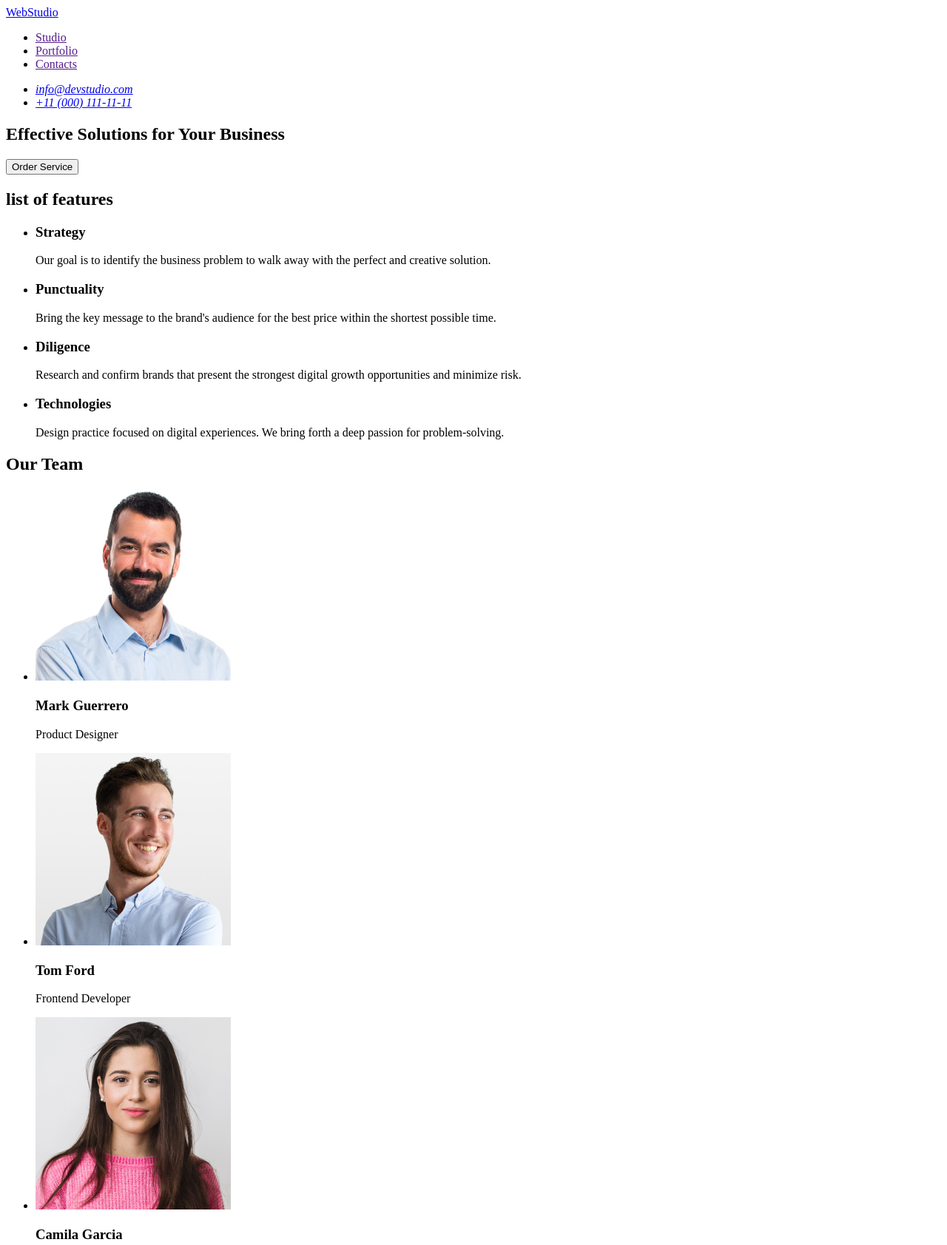
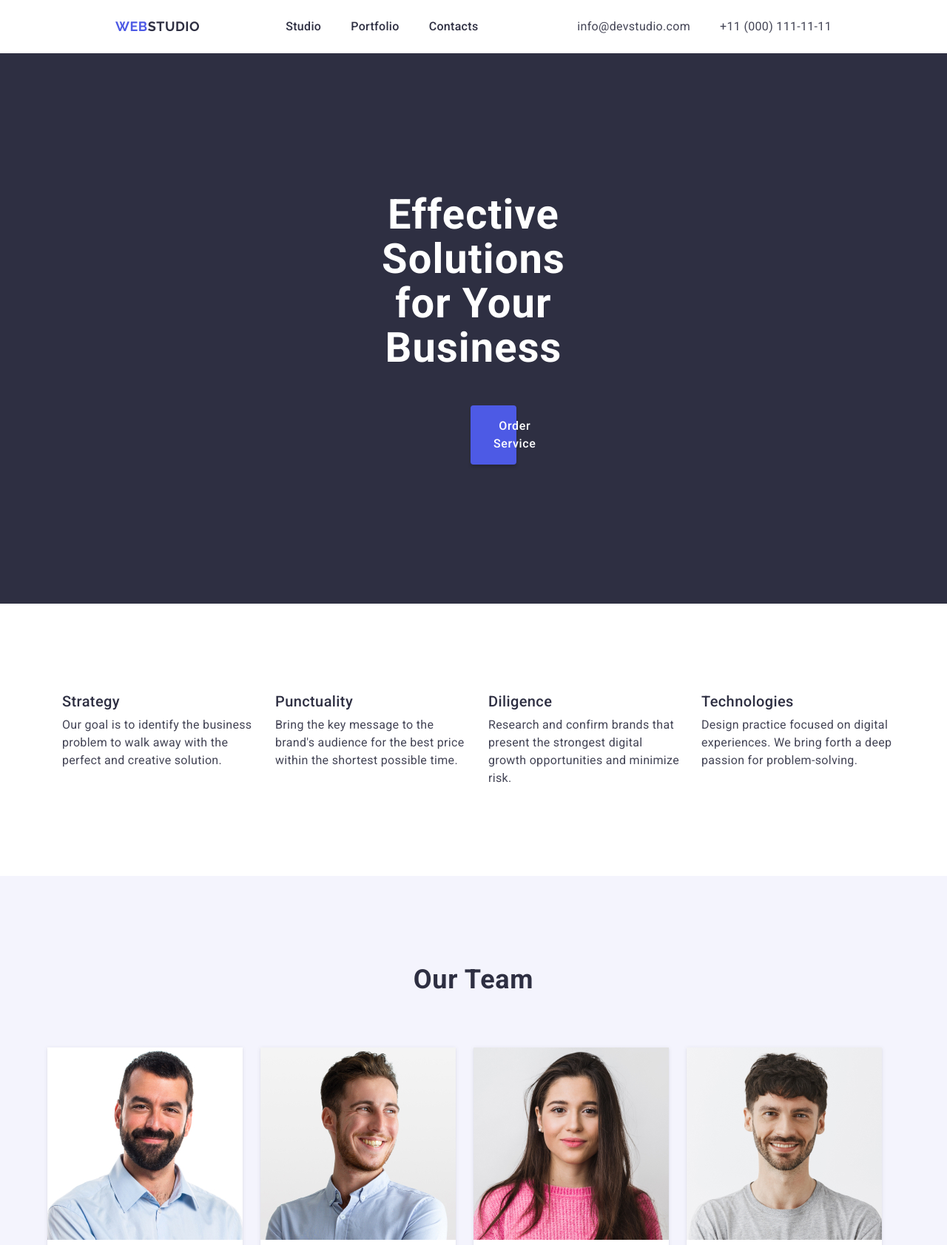
Before and after one commit to kostak94/goit-markup-hw-02, a website: page index.html in a window 1280 px wide. Shown: the top 1683 px of the page at 74% size. Drawn offline with nearby package versions, Linux system fonts and the light colour scheme.

Commit message:
added styles.css

```diff
--- a/css/styles.css
+++ b/css/styles.css
@@ -0,0 +1,329 @@
+body {
+  font-family: "Roboto", "Raleway", sans-serif;
+  color: #2e2f42;
+  max-width: 1440px;
+  margin: 0 auto;
+}
+
+ol,
+ul {
+  list-style-type: none;
+}
+
+/* header */
+.header-section {
+  display: flex;
+  flex-direction: row;
+  justify-content: space-between;
+  padding-top: 24px;
+  padding-bottom: 24px;
+  padding-right: 156px;
+  padding-left: 156px;
+  margin: 0;
+}
+
+.header-nav-list,
+.header-contacts-list,
+.header-nav {
+  display: flex;
+  flex-direction: row;
+  margin: 0;
+  align-items: center;
+  vertical-align: middle;
+}
+
+.header-nav-link:hover,
+.header-contacts-link:hover {
+  color: #404bbf;
+}
+.header-nav-link:active {
+  color: #404bbf;
+  text-decoration: underline;
+}
+
+.header-logo-link {
+  color: #2e2f42;
+  text-decoration: none;
+  font-family: "Raleway", sans-serif;
+  font-weight: 700;
+  text-transform: uppercase;
+  font-size: 18px;
+  line-height: 22px;
+  letter-spacing: 0.54px;
+  margin-right: 76px;
+  padding: 0;
+}
+
+.logo-text {
+  color: #4d5ae5;
+}
+
+.header-nav-link {
+  color: #2e2f42;
+  font-size: 16px;
+  font-weight: 500;
+  line-height: 24px;
+  letter-spacing: 0.32px;
+  margin-right: 40px;
+  text-decoration: none;
+}
+
+.header-contacts-link {
+  color: #434455;
+  font-size: 16px;
+  font-weight: 400;
+  font-style: normal;
+  line-height: 24px;
+  letter-spacing: 0.32px;
+  margin-left: 40px;
+  text-decoration: none;
+}
+
+/* section-solution */
+
+.section-solution {
+  background-color: #2e2f42;
+  display: flex;
+  flex-direction: column;
+  padding: 0;
+  margin: 0;
+}
+
+.solution-title {
+  color: #fff;
+  text-align: center;
+  font-size: 56px;
+  font-weight: 700;
+  line-height: 60px;
+  letter-spacing: 1.12px;
+  padding: 0;
+  margin-top: 188px;
+  margin-bottom: 48px;
+  padding-left: 472px;
+  padding-right: 472px;
+}
+
+.solution-button {
+  color: #fff;
+  font-size: 16px;
+  font-weight: 500;
+  line-height: 24px;
+  letter-spacing: 0.64px;
+  border-radius: 4px;
+  border: #4d5ae5;
+  background: #4d5ae5;
+  box-shadow: 0px 4px 4px 0px rgba(0, 0, 0, 0.15);
+  margin-bottom: 188px;
+  margin-left: 636px;
+  margin-right: 635px;
+  text-align: center;
+  display: inline-flex;
+  padding: 16px 31px;
+  align-items: flex-start;
+  gap: 10px;
+}
+
+.solution-button:hover {
+  background: #404bbf;
+}
+
+/* Features */
+
+.features-container {
+  display: flex;
+  flex-direction: row;
+  justify-content: center;
+  margin: 120px 0;
+}
+
+.features-item {
+  display: flex;
+  width: 264px;
+  flex-direction: column;
+  align-items: flex-start;
+  gap: 8px;
+  margin-right: 24px;
+}
+
+.features-title {
+  color: #2e2f42;
+  font-size: 20px;
+  font-weight: 500;
+  line-height: 24px;
+  letter-spacing: 0.4px;
+  margin: 0;
+  padding: 0;
+}
+
+.features-main-title {
+  display: none;
+}
+
+.features-text {
+  color: #434455;
+  font-size: 16px;
+  font-weight: 400;
+  line-height: 24px;
+  letter-spacing: 0.32px;
+  margin: 0;
+}
+
+/* team section */
+
+.section-team {
+  background: #f4f4fd;
+  margin: 0;
+  padding-top: 120px;
+  padding-bottom: 120px;
+}
+
+.section-team-title {
+  color: #2e2f42;
+  text-align: center;
+  font-size: 36px;
+  font-weight: 700;
+  line-height: 40px;
+  letter-spacing: 0.72px;
+  text-transform: capitalize;
+  margin-bottom: 72px;
+  margin-top: 0;
+}
+
+.team-list {
+  display: flex;
+  flex-direction: row;
+  justify-content: center;
+  padding: 0;
+  margin: 0;
+}
+
+.teammate-card {
+  background: #fff;
+  margin-right: 24px;
+  padding-bottom: 0;
+  align-items: center;
+  gap: 32px;
+  box-shadow: 0px 2px 1px 0px rgba(46, 47, 66, 0.08),
+    0px 1px 1px 0px rgba(46, 47, 66, 0.16),
+    0px 1px 6px 0px rgba(46, 47, 66, 0.08);
+  border-radius: 0px 0px 4px 4px;
+}
+
+.teammate-name {
+  color: #2e2f42;
+  text-align: center;
+  font-size: 20px;
+  font-weight: 500;
+  line-height: 24px;
+  letter-spacing: 0.4px;
+  margin: 32px 0 0;
+}
+
+.teammate-proffession {
+  color: #434455;
+  text-align: center;
+  font-size: 16px;
+  font-weight: 400;
+  line-height: 24px;
+  letter-spacing: 0.32px;
+  margin: 14px 0 32px;
+}
+
+/* portfolio section */
+
+.section-portfolio {
+  margin: 0;
+  padding-top: 120px;
+  padding-bottom: 72px;
+}
+
+.portfolio-title {
+  color: #2e2f42;
+  text-align: center;
+  font-size: 36px;
+  font-weight: 700;
+  line-height: 40px;
+  letter-spacing: 0.72px;
+  text-transform: capitalize;
+  margin-bottom: 72px;
+  margin-top: 0;
+}
+
+.portfolio-list {
+  display: flex;
+  flex-direction: row;
+  padding: 0;
+  justify-content: center;
+  flex-wrap: wrap;
+  margin: 0;
+}
+
+.portfolio-list-item {
+  border: 1px solid #e7e9fc;
+  background: #fff;
+  margin-right: 24px;
+  display: flex;
+  padding-bottom: 0px;
+  flex-direction: column;
+  align-items: flex-start;
+  flex-shrink: 0;
+  margin-bottom: 48px;
+}
+
+.portfolio-item-title {
+  color: #2e2f42;
+  font-size: 20px;
+  font-weight: 500;
+  line-height: 24px;
+  letter-spacing: 0.4px;
+  margin: 32px 0 0 0;
+  padding-left: 16px;
+}
+
+.portfolio-item-text {
+  color: #434455;
+  font-size: 16px;
+  font-weight: 400;
+  line-height: 24px;
+  letter-spacing: 0.32px;
+  margin: 10px 0 32px 0;
+  padding-left: 16px;
+}
+
+/* footer */
+
+.section-footer {
+  background: #2e2f42;
+  margin: 0;
+  padding: 100px 0;
+}
+
+.footer-logo-link {
+  color: #f4f4fd;
+  font-family: "Raleway", sans-serif;
+  font-size: 18px;
+  font-weight: 700;
+  line-height: 21px;
+  letter-spacing: 0.54px;
+  text-transform: uppercase;
+  text-decoration: none;
+}
+
+.footer-text {
+  color: #f4f4fd;
+  font-size: 16px;
+  font-weight: 400;
+  line-height: 24px;
+  letter-spacing: 0.32px;
+  margin-top: 12px;
+  margin-bottom: 0;
+}
+
+.footer-container {
+  display: flex;
+  width: 264px;
+  flex-direction: column;
+  align-items: flex-start;
+  gap: 8px;
+  margin-left: 156px;
+}
--- a/index.html
+++ b/index.html
@@ -3,62 +3,82 @@
   <head>
     <meta charset="UTF-8" />
     <meta name="viewport" content="width=device-width, initial-scale=1.0" />
+    <link
+      rel="stylesheet"
+      href="node_modules/modern-normalize/modern-normalize.css"
+    />
+    <link rel="preconnect" href="https://fonts.googleapis.com" />
+    <link rel="preconnect" href="https://fonts.gstatic.com" crossorigin />
+    <link
+      href="https://fonts.googleapis.com/css2?family=Raleway:wght@700&family=Roboto:wght@400;500;700&display=swap"
+      rel="stylesheet"
+    />
     <link rel="stylesheet" href="/css/styles.css" />
     <title>WebStudio</title>
   </head>
   <body>
-    <header>
-      <nav>
-        <a href="./index.html">WebStudio</a>
-        <ul>
-          <li><a href="">Studio</a></li>
-          <li><a href="">Portfolio</a></li>
-          <li><a href="">Contacts</a></li>
+    <header class="header-section">
+      <nav class="header-nav">
+        <a href="./index.html" class="header-logo-link"
+          ><span class="logo-text">Web</span>Studio</a
+        >
+        <ul class="header-nav-list">
+          <li><a href="" class="header-nav-link">Studio</a></li>
+          <li><a href="" class="header-nav-link">Portfolio</a></li>
+          <li><a href="" class="header-nav-link">Contacts</a></li>
         </ul>
       </nav>
 
       <address>
-        <ul>
-          <li><a href="mailto:info@devstudio.com">info@devstudio.com</a></li>
-          <li><a href="tel:+110001111111">+11 (000) 111-11-11</a></li>
+        <ul class="header-contacts-list">
+          <li>
+            <a href="mailto:info@devstudio.com" class="header-contacts-link"
+              >info@devstudio.com</a
+            >
+          </li>
+          <li>
+            <a href="tel:+110001111111" class="header-contacts-link"
+              >+11 (000) 111-11-11</a
+            >
+          </li>
         </ul>
       </address>
     </header>
 
     <main>
-      <section>
-        <h1>Effective Solutions for Your Business</h1>
+      <section class="section-solution">
+        <h1 class="solution-title">Effective Solutions for Your Business</h1>
 
-        <button type="button">Order Service</button>
+        <button type="button" class="solution-button">Order Service</button>
       </section>
 
-      <section>
-        <h2>list of features</h2>
-        <ul>
-          <li>
-            <h3>Strategy</h3>
-            <p>
+      <section class="section-features">
+        <h2 class="features-main-title">list of features</h2>
+        <ul class="features-container">
+          <li class="features-item">
+            <h3 class="features-title">Strategy</h3>
+            <p class="features-text">
               Our goal is to identify the business problem to walk away with the
               perfect and creative solution.
             </p>
           </li>
-          <li>
-            <h3>Punctuality</h3>
-            <p>
+          <li class="features-item">
+            <h3 class="features-title">Punctuality</h3>
+            <p class="features-text">
               Bring the key message to the brand's audience for the best price
               within the shortest possible time.
             </p>
           </li>
-          <li>
-            <h3>Diligence</h3>
-            <p>
+          <li class="features-item">
+            <h3 class="features-title">Diligence</h3>
+            <p class="features-text">
               Research and confirm brands that present the strongest digital
               growth opportunities and minimize risk.
             </p>
           </li>
-          <li>
-            <h3>Technologies</h3>
-            <p>
+          <li class="features-item">
+            <h3 class="features-title">Technologies</h3>
+            <p class="features-text">
               Design practice focused on digital experiences. We bring forth a
               deep passion for problem-solving.
             </p>
@@ -66,101 +86,104 @@
         </ul>
       </section>
 
-      <section>
-        <h2>Our Team</h2>
+      <section class="section-team">
+        <h2 class="section-team-title">Our team</h2>
 
-        <ul>
-          <li>
+        <ul class="team-list">
+          <li class="teammate-card">
             <img src="./images/our_team1.jpg" alt="teammate1" width="264" />
-            <h3>Mark Guerrero</h3>
-            <p>Product Designer</p>
+            <h3 class="teammate-name">Mark Guerrero</h3>
+            <p class="teammate-proffession">Product Designer</p>
           </li>
-          <li>
+          <li class="teammate-card">
             <img src="./images/our_team2.jpg" alt="teammate2" width="264" />
-            <h3>Tom Ford</h3>
-            <p>Frontend Developer</p>
+            <h3 class="teammate-name">Tom Ford</h3>
+            <p class="teammate-proffession">Frontend Developer</p>
           </li>
-          <li>
+          <li class="teammate-card">
             <img src="./images/our_team3.jpg" alt="teammate3" width="264" />
-            <h3>Camila Garcia</h3>
-            <p>Marketing</p>
+            <h3 class="teammate-name">Camila Garcia</h3>
+            <p class="teammate-proffession">Marketing</p>
           </li>
-          <li>
+          <li class="teammate-card">
             <img src="./images/our_team4.jpg" alt="teammate4" width="264" />
-            <h3>Daniel Wilson</h3>
-            <p>UI Designer</p>
+            <h3 class="teammate-name">Daniel Wilson</h3>
+            <p class="teammate-proffession">UI Designer</p>
           </li>
         </ul>
       </section>
 
-      <section>
-        <h2>Our Portfolio</h2>
-
-        <ul>
-          <li>
+      <section class="section-portfolio">
+        <h2 class="portfolio-title">Our portfolio</h2>
+        <ul class="portfolio-list">
+          <li class="portfolio-list-item">
             <img
               src="./images/porfolio_img1.jpg"
               alt="portfolio-img1"
               width="360"
             />
-            <h3>Banking App</h3>
-            <p>App</p>
+            <h3 class="portfolio-item-title">Banking App</h3>
+            <p class="portfolio-item-text">App</p>
           </li>
-          <li>
+          <li class="portfolio-list-item">
             <img
               src="./images/porfolio_img2.jpg"
               alt="portfolio-img2"
               width="360"
             />
-            <h3>Cashless Payment</h3>
-            <p>Marketing</p>
+            <h3 class="portfolio-item-title">Cashless Payment</h3>
+            <p class="portfolio-item-text">Marketing</p>
           </li>
-          <li>
+          <li class="portfolio-list-item">
             <img
               src="./images/porfolio_img3.jpg"
               alt="portfolio-img3"
               width="360"
             />
-            <h3>Meditaion App</h3>
-            <p>App</p>
+            <h3 class="portfolio-item-title">Meditaion App</h3>
+            <p class="portfolio-item-text">App</p>
           </li>
-          <li>
+          <li class="portfolio-list-item">
             <img
               src="./images/porfolio_img4.jpg"
               alt="portfolio-img4"
               width="360"
             />
-            <h3>Taxi Service</h3>
-            <p>Marketing</p>
+            <h3 class="portfolio-item-title">Taxi Service</h3>
+            <p class="portfolio-item-text">Marketing</p>
           </li>
-          <li>
+          <li class="portfolio-list-item">
             <img
               src="./images/porfolio_img5.jpg"
               alt="portfolio-img5"
               width="360"
             />
-            <h3>Screen Illustrations</h3>
-            <p>Design</p>
+            <h3 class="portfolio-item-title">Screen Illustrations</h3>
+            <p class="portfolio-item-text">Design</p>
           </li>
-          <li>
+          <li class="portfolio-list-item">
             <img
               src="./images/porfolio_img6.jpg"
               alt="portfolio-img6"
               width="360"
             />
-            <h3>Online Courses</h3>
-            <p>Marketing</p>
+            <h3 class="portfolio-item-title">Online Courses</h3>
+            <p class="portfolio-item-text">Marketing</p>
           </li>
         </ul>
       </section>
     </main>
 
-    <footer>
-      <a href="./index.html">WebStudio</a>
-      <p>
-        Increase the flow of customers and sales for your business with digital
-        marketing & growth solutions.
-      </p>
+    <footer class="section-footer">
+      <div class="footer-container">
+        <a href="./index.html" class="footer-logo-link"
+          ><span class="logo-text">Web</span>Studio</a
+        >
+        <p class="footer-text">
+          Increase the flow of customers and sales for your business with
+          digital marketing & growth solutions.
+        </p>
+      </div>
     </footer>
   </body>
 </html>
--- /dev/null
+++ b/package.json
@@ -0,0 +1,5 @@
+{
+  "dependencies": {
+    "modern-normalize": "^2.0.0"
+  }
+}
```
Also changed, not shown: 1 other file.
